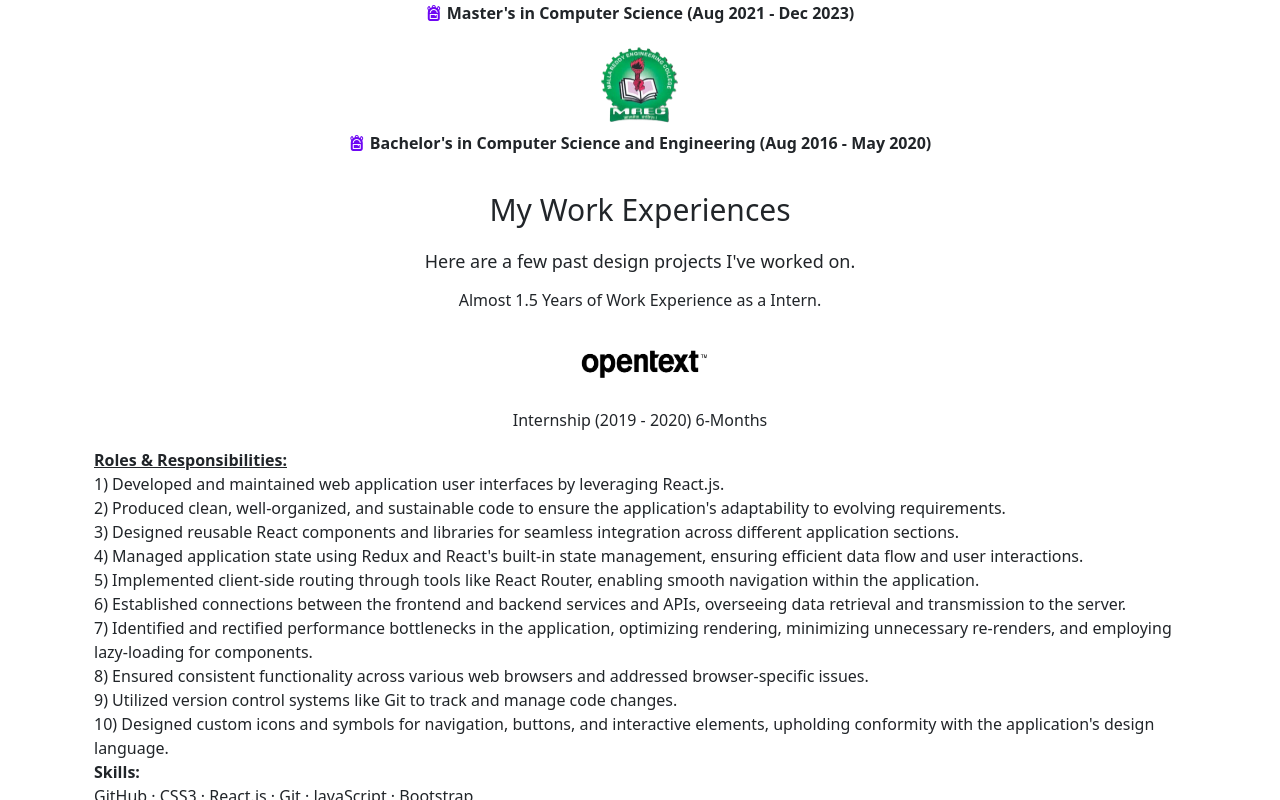
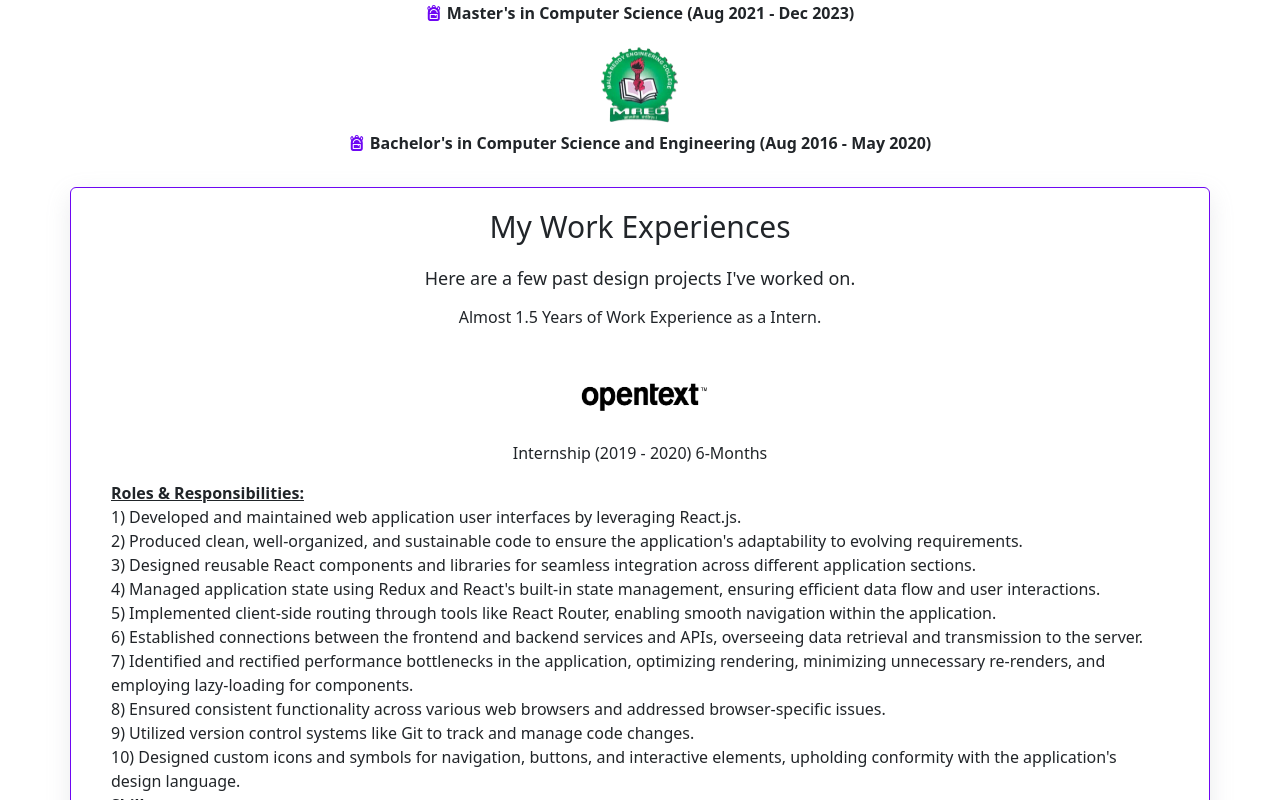
Before and after one commit to Rajashekar551998/react_prod, a React (Create React App) app: page / in a window 1280 px wide. Shown: the part 2000-2800 px from the top of the page. Built offline with nearby package versions, Linux system fonts and the light colour scheme.

Commit message:
new code added

```diff
--- a/src/MyEducation.jsx
+++ b/src/MyEducation.jsx
@@ -14,7 +14,7 @@ function MyEducation() {
                 src={unt}
                 alt="unt_logo"
                 style={{
-                  width: "100px",
+                  width: "110px",
                   height: "80px",
                   pointerEvents: "none",
                 }}
--- a/src/Recentwork.css
+++ b/src/Recentwork.css
@@ -26,3 +26,13 @@
   background-color: #6e07f3;
   color: white;
 }
+@media (max-width: 493px) {
+  .gitHub_button {
+    margin-top: 10px;
+  }
+}
+@media (max-width: 333px) {
+  .linked_button {
+    margin-top: 10px;
+  }
+}
--- a/src/Recentwork.jsx
+++ b/src/Recentwork.jsx
@@ -65,6 +65,7 @@ function Recentwork() {
                 marginLeft: "10px",
               }}
               onClick={openLinkedin}
+              className="linked_button"
             >
               <i
                 class="bi bi-linkedin"
@@ -83,6 +84,7 @@ function Recentwork() {
                 marginLeft: "10px",
               }}
               onClick={openGithub}
+              className="gitHub_button"
             >
               <i
                 class="bi bi-github"
@@ -95,15 +97,21 @@ function Recentwork() {
       </div>
       <MyEducation />
       <div
-        className="container text-center mb-5 mt-3"
-        style={{ marginTop: "30px" }}
+        className="card container text-center mb-5 mt-3"
+        style={{
+          marginTop: "30px",
+          border: "1px solid #6e07f3",
+          boxShadow: "rgba(149, 157, 165, 0.2) 0px 8px 24px",
+        }}
       >
-        <p style={{ fontSize: "30px" }}>My Work Experiences</p>
+        <p className="mt-3" style={{ fontSize: "30px" }}>
+          My Work Experiences
+        </p>
         <p style={{ fontSize: "18px" }}>
           Here are a few past design projects I've worked on.
         </p>
         <h6>Almost 1.5 Years of Work Experience as a Intern.</h6>
-        <div className="container d-flex justify-content-center mt-2">
+        <div className="container d-flex justify-content-center">
           <div className="row">
             <div className="col-md-12">
               <div className="card-body">
```
